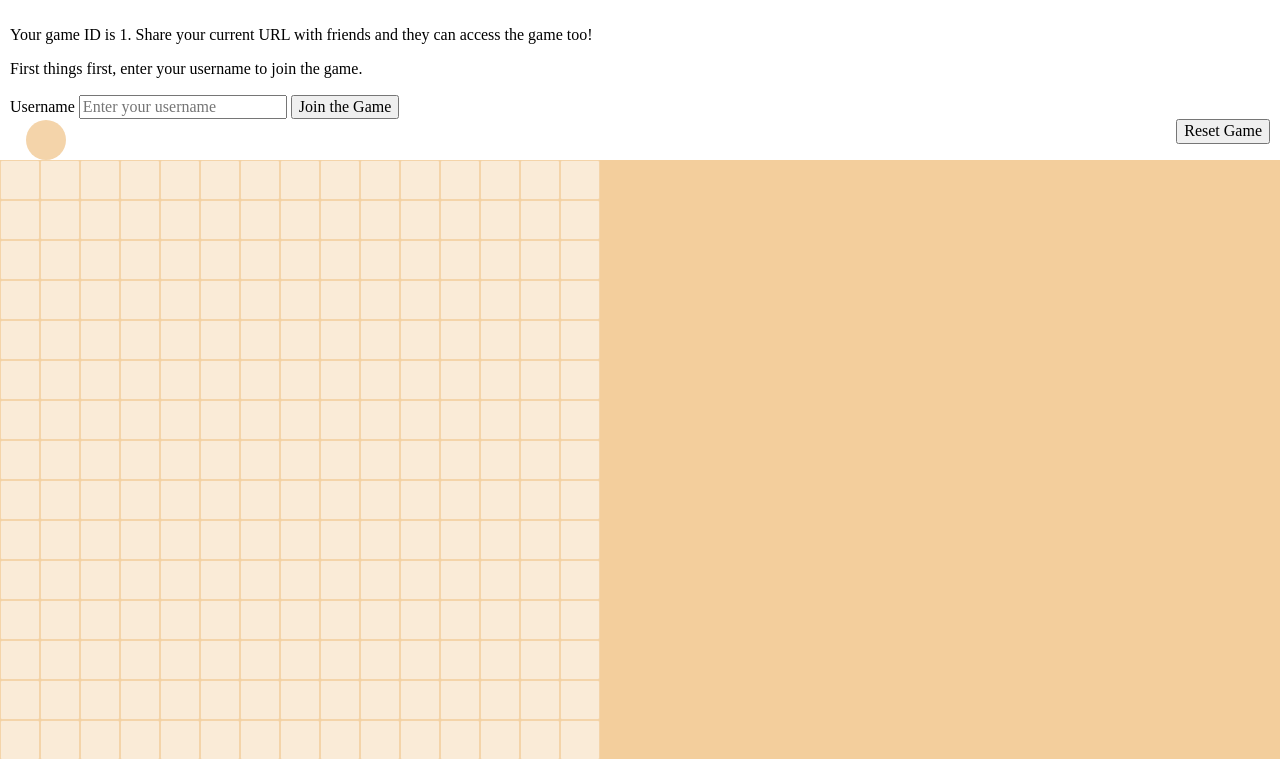
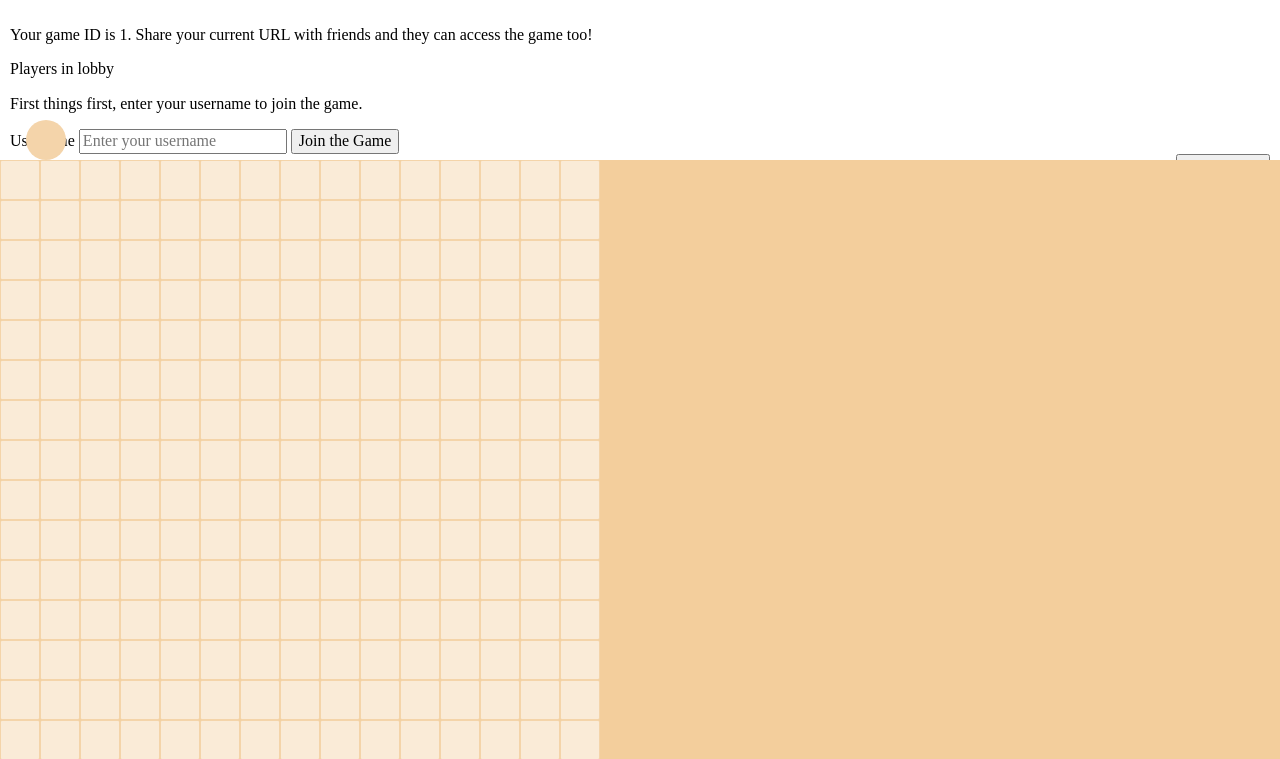
Before and after one commit to bgreenawald/bananagrams, a Flask app: page /game/1 in a window 1280 px wide. Shown: the top 759 px of the page. Run offline with Flask 2, Linux system fonts and the light colour scheme; style sheets or scripts are compiled from the project's sources; some libraries are stand-ins or nearby versions.

Commit message:
Reset and lobby functionality

```diff
--- a/static/scripts/board.js
+++ b/static/scripts/board.js
@@ -289,6 +289,7 @@
 var game_name = href_parts[href_parts.length - 1];
 var player_id = null;
 var tiles = [];
+var players = null;
 
 // Whether the current client has already joined the game
 var hasJoined = false;
@@ -311,16 +312,24 @@
 // --------------------------------------
 // Render game action
 socket.on("render_game", function (resp) {
-    // Do not render the game if the client has not joined the game
-    if (!hasJoined) {
-        return;
-    }
+
     if (!resp.hasOwnProperty("status_code")) {
         showError("Did not recieve a response from the server.")
     } else {
         if (resp["status_code"] == 200) {
             game_state = JSON.parse(resp.payload);
-            render_game(game_state);
+            // Do not render the game if the client has not joined the game
+            players = game_state["players"];
+            let player_list = document.getElementById("players");
+            player_list.innerHTML = ""
+            Object.entries(players).forEach(player => {
+              player_list.innerHTML += "<li>" + player[0] + "</li>";
+            })
+            if (!hasJoined) {
+              return;
+            } else {
+              render_game(game_state);
+            }
         } else {
             if (!resp.hasOwnProperty("message")) {
                 showError("An error occurred, but no message was given.")
@@ -453,6 +462,11 @@
 
 // Reset the game
 function reset() {
+    document.querySelectorAll(`.tile`).forEach(tile => {
+      tile.parentNode.removeChild(tile);
+    });
+    cleanBench();
+    tiles = [];
     socket.emit("reset", {
         "name": game_name
     });
--- a/templates/game.html
+++ b/templates/game.html
@@ -23,7 +23,15 @@
     <div class="game-container" id="css3-background-texture">
         <header class="game-header">
             <div>
-                <p>Your game ID is {{id}}. Share your current URL with friends and they can access the game too!</p>
+                <p>
+                    Your game ID is {{id}}. Share your current URL with friends and they can access the game too!
+                </p>
+                <div>
+                    <p>Players in lobby</p>
+                    <ul id="players">
+                    </ul>
+                </div>
+
             </div>
             <div id="error"></div>
             <div id="join_game">
```
